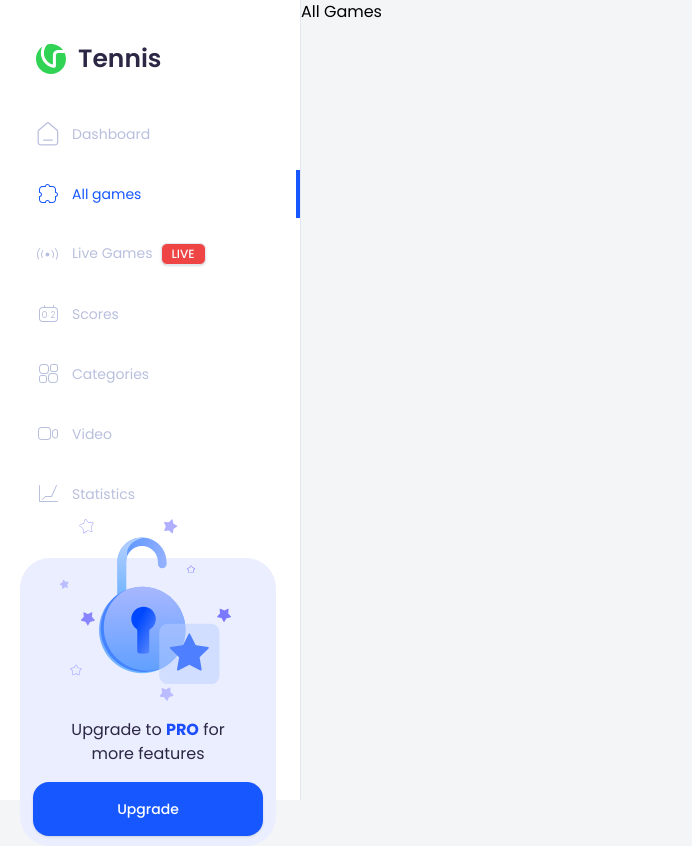
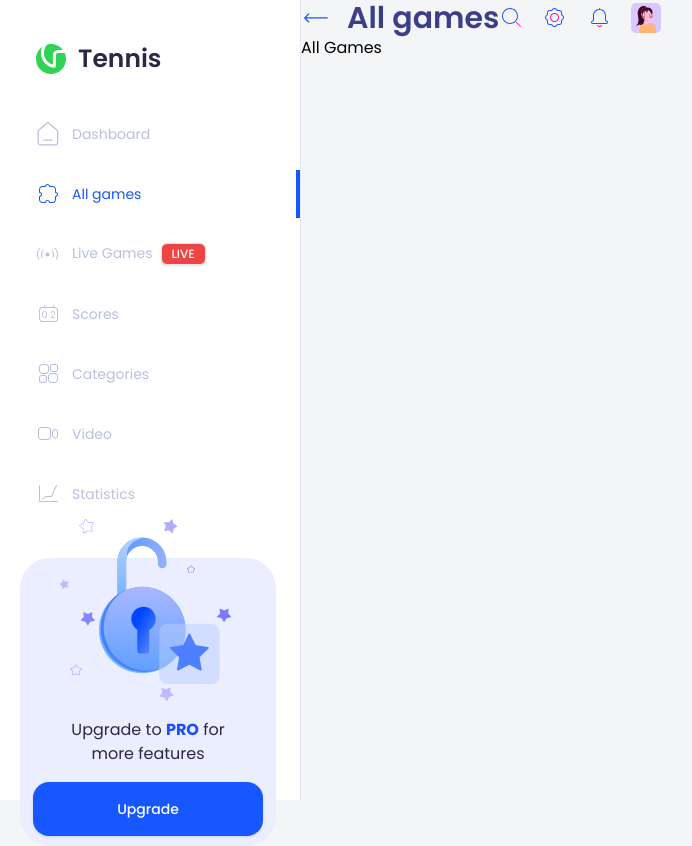
Before and after one commit to galembeck/tennis-dashboard, a Next.js app: page /all-games in a window 1280 px wide. Shown: the whole page, without its empty margins (4-696 px from the left). Built offline with nearby package versions, Linux system fonts and the light colour scheme.

Commit message:
refactor: add page-header component

```diff
--- a/src/app/(dashboard)/all-games/page.tsx
+++ b/src/app/(dashboard)/all-games/page.tsx
@@ -1,6 +1,9 @@
+import { PageHeader } from "@/components/page-header";
+
 export default function AllGamesPage() {
   return (
     <div>
+      <PageHeader />
       <h1>All Games</h1>
     </div>
   );
```
